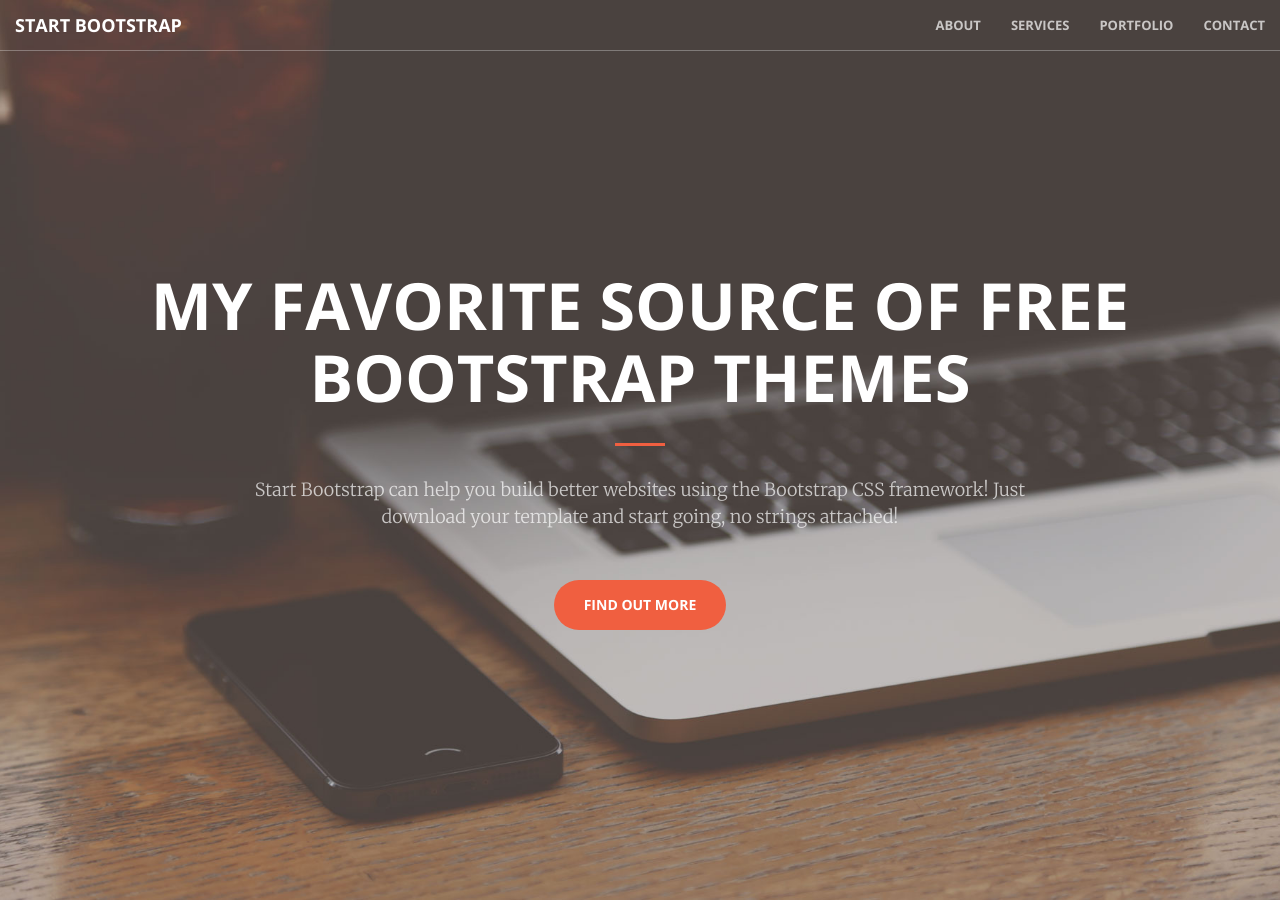
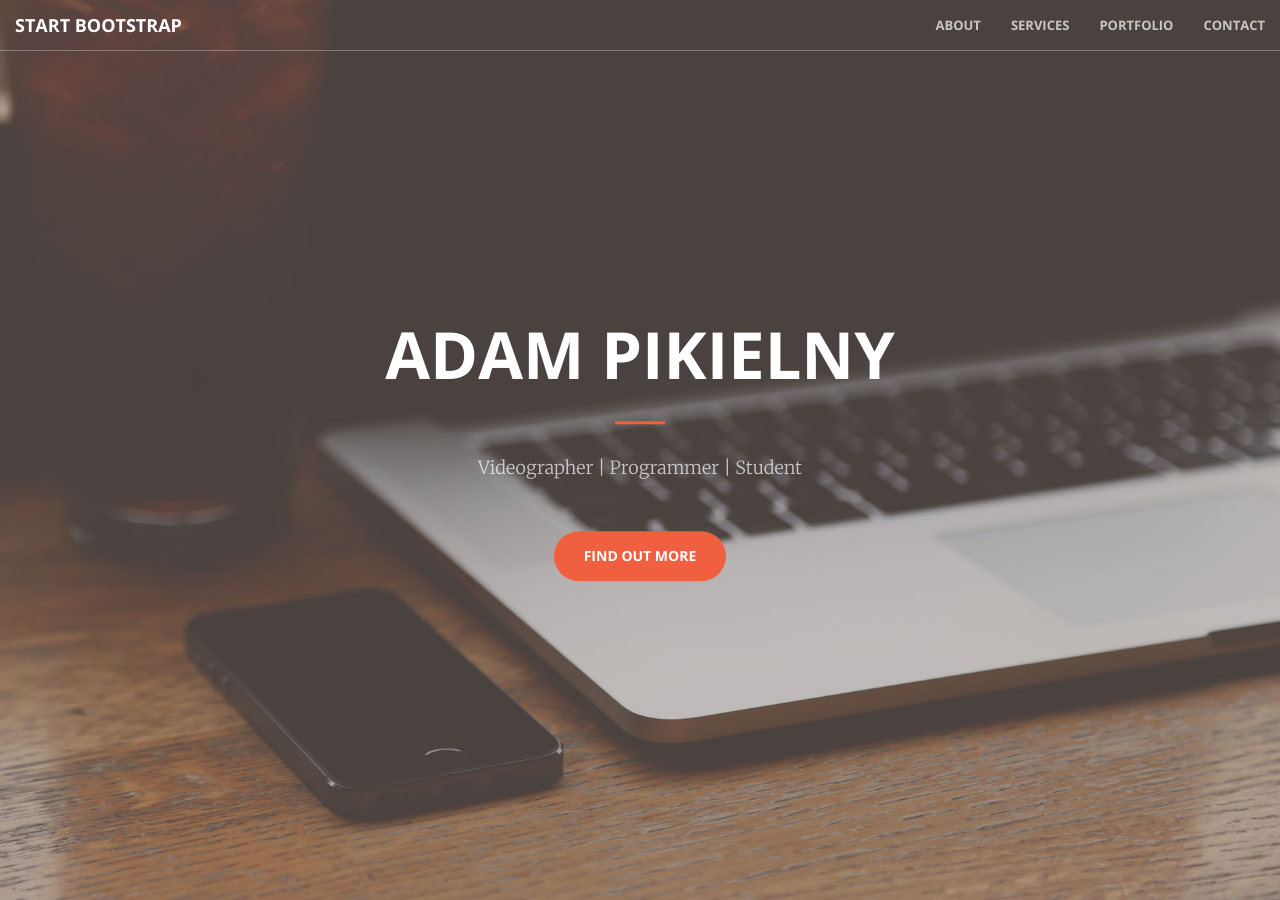
Before and after one commit to APikielny/Old-website-2015-, a Jekyll site: the page built from index.html, in a window 1280 px wide. Built offline with Jekyll 4.4.1, drawn with Linux system fonts in a browser that asks for light colours.

Commit message:
Customization

```diff
--- a/contact.html
+++ b/contact.html
@@ -13,7 +13,7 @@
       <div class="col-lg-8 col-lg-offset-2 text-center">
         <h2 class="section-heading">Let's Get In Touch!</h2>
         <hr class="primary">
-        <p>Ready to start your next project with us? That's great! Give us a call or send us an email and we will get back to you as soon as possible!</p>
+        <p>Don't hesitate to contact me with an questions or comments! I am active on Facebook, email, and phone.</p>
       </div>
       <div class="col-lg-4 col-lg-offset-2 text-center">
         <i class="fa fa-phone fa-3x wow bounceIn"></i>
--- a/index.html
+++ b/index.html
@@ -6,9 +6,9 @@
 <header>
   <div class="header-content">
     <div class="header-content-inner">
-      <h1 class="editable">My Favorite Source of Free Bootstrap Themes</h1>
+      <h1 class="editable">Adam Pikielny</h1>
       <hr />
-      <p>Start Bootstrap can help you build better websites using the Bootstrap CSS framework! Just download your template and start going, no strings attached!</p>
+      <p>Videographer | Programmer | Student</p>
       <a href="#about" class="btn btn-primary btn-xl page-scroll">Find Out More</a>
     </div>
   </div>
```
